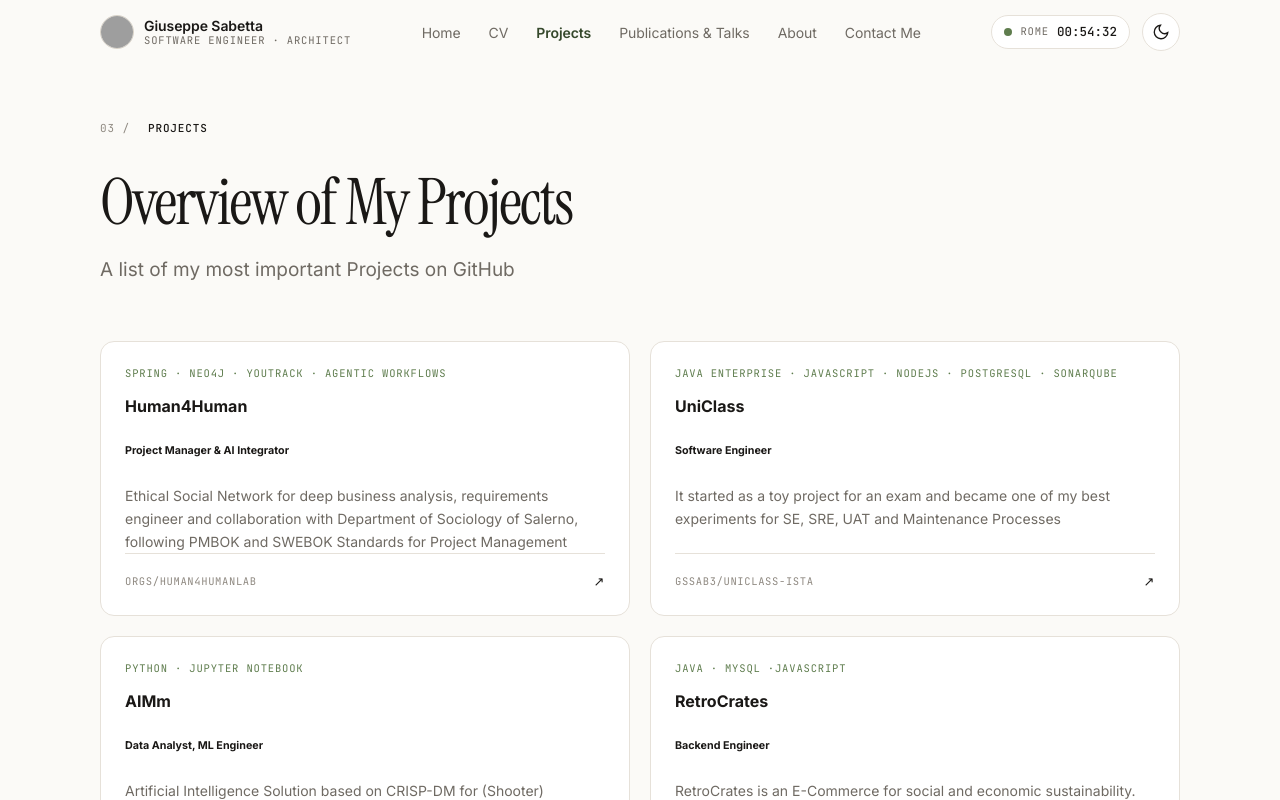
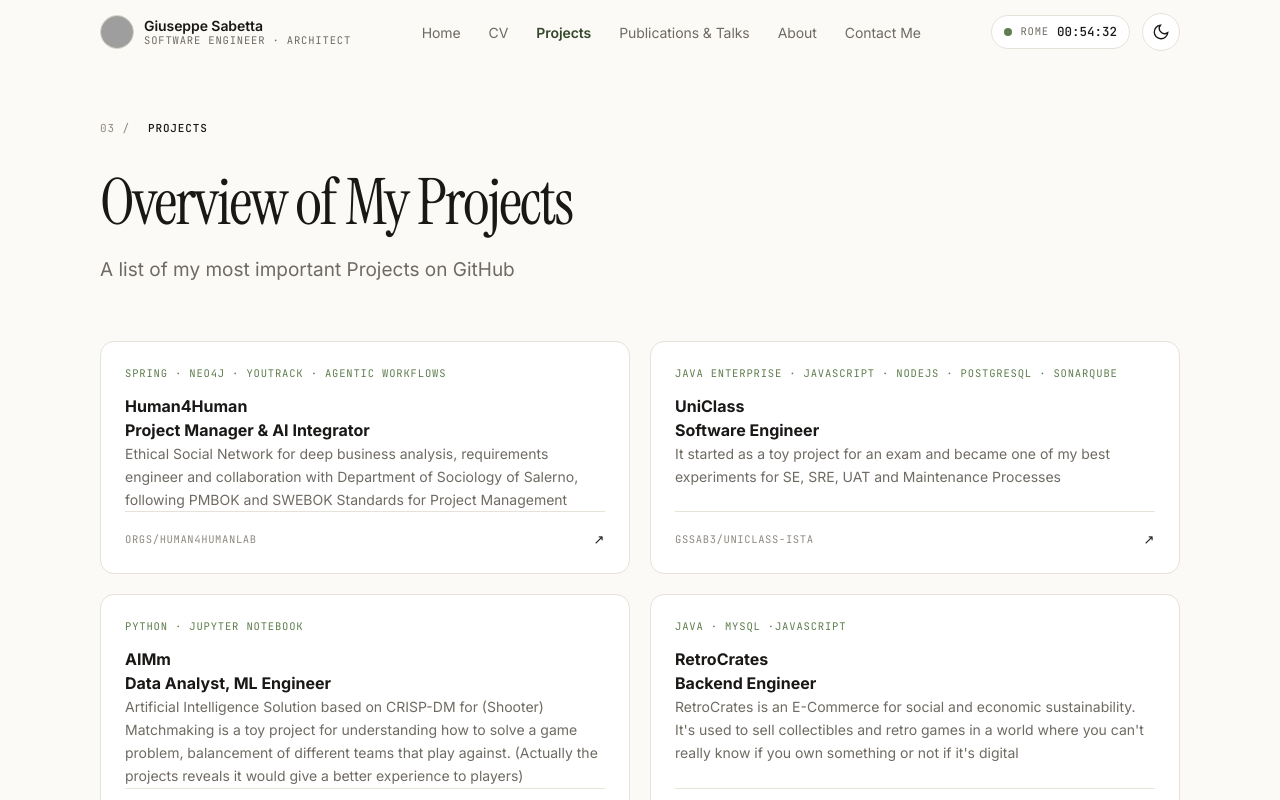
Before and after one commit to gssab3/gssab3.github.io, a React (Vite) app: page /#/projects in a window 1280 px wide. Shown: the top 800 px of the page. Built offline with nearby package versions, Linux system fonts and the light colour scheme; grey boxes are pictures that could not be loaded.

Commit message:
ui: fixing roles

```diff
--- a/src/pages/Projects.jsx
+++ b/src/pages/Projects.jsx
@@ -25,7 +25,7 @@ export default function Projects() {
               <span className="card-label">{p.tech}</span>
               <div className="project-title-row">
                 <h4>{p.title}</h4>
-                {p.role && <h6 className="project-role">{p.role}</h6>}
+                {p.role && <h4 className="project-role">{p.role}</h4>}
               </div>
               <p>{p.desc}</p>
               <div className="card-meta">
```
